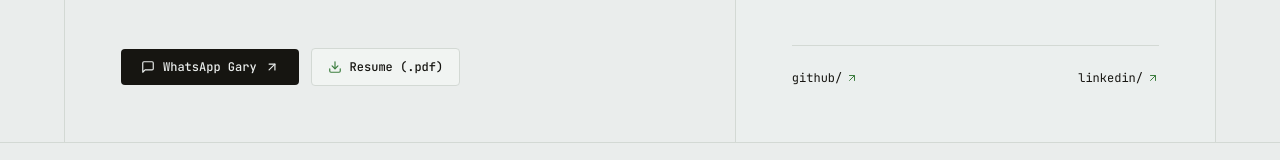
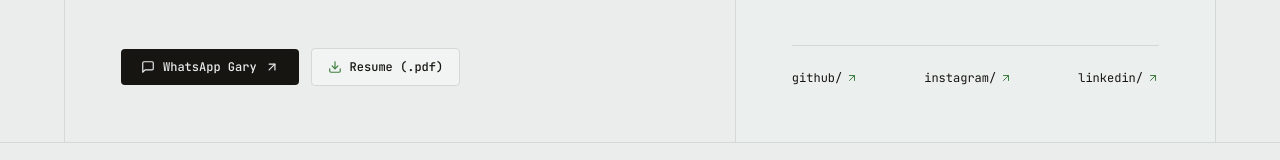
Before and after one commit to Eunnaaa/portfolio-gary, a Next.js app: page / in a window 1280 px wide. Shown: the part 2930-3090 px from the top of the page. Built offline with nearby package versions, Linux system fonts and the light colour scheme.

Commit message:
feat(contact): add Instagram profile link between GitHub and LinkedIn

```diff
--- a/src/components/sections/ContactFooter.tsx
+++ b/src/components/sections/ContactFooter.tsx
@@ -130,6 +130,16 @@ export function ContactFooter() {
             </a>
 
             <a
+              href={RESUME_DATA.contact.instagramUrl}
+              target="_blank"
+              rel="noopener noreferrer"
+              className="text-text-primary hover:text-accent-green transition-colors inline-flex items-center gap-1"
+            >
+              <span>instagram/</span>
+              <ArrowUpRight className="w-3 h-3 text-accent-green" />
+            </a>
+
+            <a
               href={RESUME_DATA.contact.linkedinUrl}
               target="_blank"
               rel="noopener noreferrer"
--- a/src/data/resume-data.ts
+++ b/src/data/resume-data.ts
@@ -54,13 +54,14 @@ export const RESUME_DATA = {
     email: "garryhardyansyah23@gmail.com",
     phone: "0857-2152-9781",
     whatsappUrl: "https://wa.me/6285721529781?text=Halo%20Gary,%20saya%20tertarik%20dengan%20portfolio%20Anda",
-    githubUrl: "https://github.com",
-    linkedinUrl: "https://linkedin.com",
+    githubUrl: "https://github.com/Eunnaaa",
+    instagramUrl: "https://www.instagram.com/garyhrdynsyh/",
+    linkedinUrl: "https://www.linkedin.com/in/garyhardyansyah/",
     cvDownloadUrl: "/CV_Gary_Hardyansyah.pdf",
   },
   bio: {
     summary:
-      "Mahasiswa Informatika semester 5 di Universitas Nusa Mandiri dengan fondasi kuat dari Rekayasa Perangkat Lunak (RPL).",
+      "Mahasiswa Informatika semester 5 di Universitas Nusa Mandiri dengan fondasi kuat di bidang Software Development",
     subtext:
       "Sebagai Junior Software Engineer, saya fokus membangun aplikasi, web dan sistem yang andal, efisien, serta mudah dikembangkan. Memecahkan masalah nyata melalui penerapan praktik software engineering modern.",
   },
```
